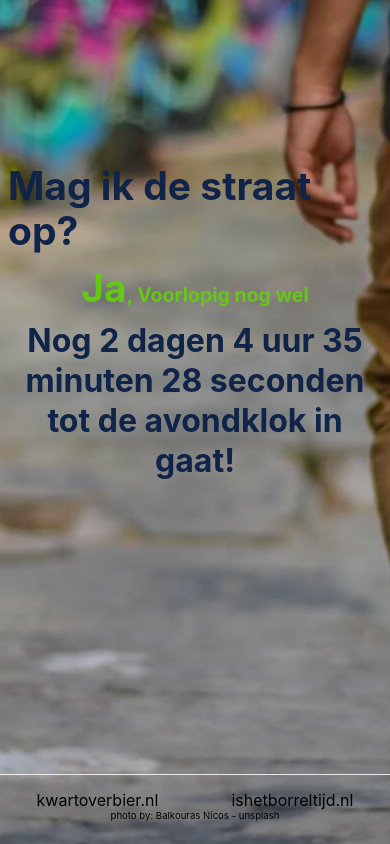
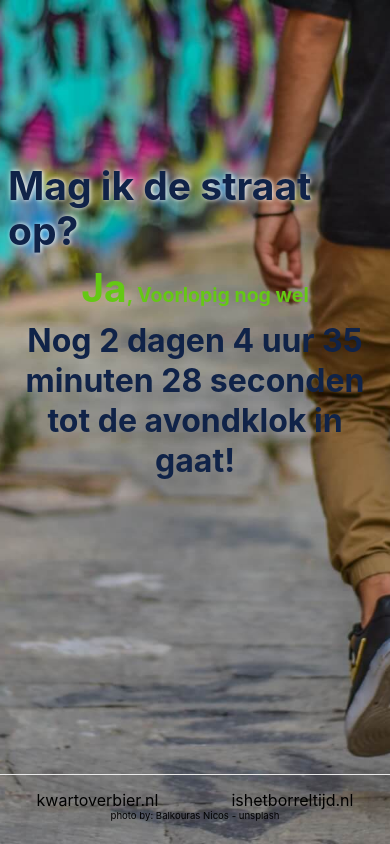
Before and after one commit to RubenJnl/magikdestraatop, a React (Create React App) app: page / in a window 390 px wide. Built offline with nearby package versions, Linux system fonts and the light colour scheme.

Commit message:
Minor mobile improvements

```diff
--- a/src/style/AppStyle.js
+++ b/src/style/AppStyle.js
@@ -4,6 +4,7 @@ import Color from '../helpers/color'
 
 export const Header = styled.h1`
   color: ${Color()};
+  text-shadow: white 1px 0 5px;
   margin: 0;
   line-height: 1.15;
   font-size: 3em;
@@ -25,6 +26,10 @@ export const Wrapper = styled.main`
         background-image: url(${getBackground().medium});
     }
 
+    @media all and (min-height: 500px) and (max-width: 1440px) {
+        background-size: auto 100%;
+    }
+
     @media all and (min-width: 1500px) {
         background-image: url(${getBackground().medium});
     }
@@ -41,123 +46,3 @@ export const Container = styled.div`
   justify-content: center;
   align-items: center;
 `
-
-// let all = `
-// .container {
-//   min-height: 100vh;
-//   padding: 0 0.5rem;
-//   display: flex;
-//   flex-direction: column;
-//   justify-content: center;
-//   align-items: center;
-//   /* background: url('/francois-hoang-xxZCfAnMUrM-unsplash-small.jpg') no-repeat center center; */
-//   background-position: center center;
-// }
-
-// @media all and (min-width: 500px), (min-height: 500px) {
-//   .container {
-//     /* background-image: url(francois-hoang-xxZCfAnMUrM-unsplash-medium.jpg); */
-//   }
-// }
-
-// @media all and (min-width: 1500px) {
-//   .container {
-//     /* background-image: url(francois-hoang-xxZCfAnMUrM-unsplash.jpg); */
-//   }
-// }
-
-// @media all and (min-width: 2000px) {
-//   .container {
-//     /* background-image: url(francois-hoang-xxZCfAnMUrM-unsplash-original.jpg); */
-//   }
-// }
-
-// main {
-//   padding: 5rem 0;
-//   flex: 1;
-//   display: flex;
-//   flex-direction: column;
-//   justify-content: center;
-//   align-items: center;
-// }
-
-// footer {
-//   width: 100%;
-//   max-width: 690px;
-//   padding: 15px 0;
-//   border-top: 1px solid #eaeaea;
-//   display: flex;
-//   flex-direction: row;
-//   flex-wrap: wrap;
-//   justify-content: space-around;
-//   align-items: center;
-// }
-
-// footer p {
-//   width: 100%;
-//   font-size: 60%;
-//   text-align: center;
-//   justify-content: center;
-//   padding: 0;
-//   margin: 0;
-// }
-
-// a {
-//   color: inherit;
-//   text-decoration: none;
-// }
-
-// .title {
-//   color: rgb(150, 140, 150);
-//   margin: 0;
-//   line-height: 1.15;
-//   font-size: 3em;
-//   font-size: clamp(2em, 10em, 10vw);
-// }
-
-// .answer {
-//   display: block;
-// }
-
-// .answer {
-//   color: rgb(100, 200, 20);
-//   font-size: 3em;
-//   font-size: clamp(2em, 10em, 10vw);
-//   margin-top: .25em;
-// }
-
-// .answer.negative {
-//   color: rgb(170, 40, 10);
-// }
-
-// .title,
-// .description {
-//   text-align: center;
-// }
-
-// .description {
-//   line-height: 1.5;
-//   font-size: 1.5rem;
-// }
-
-// .grid {
-//   display: flex;
-//   align-items: center;
-//   justify-content: center;
-//   flex-wrap: wrap;
-
-//   max-width: 800px;
-//   margin-top: 3rem;
-// }
-
-// .logo {
-//   height: 1em;
-// }
-
-// @media (max-width: 600px) {
-//   .grid {
-//     width: 100%;
-//     flex-direction: column;
-//   }
-// }
-// `
```
